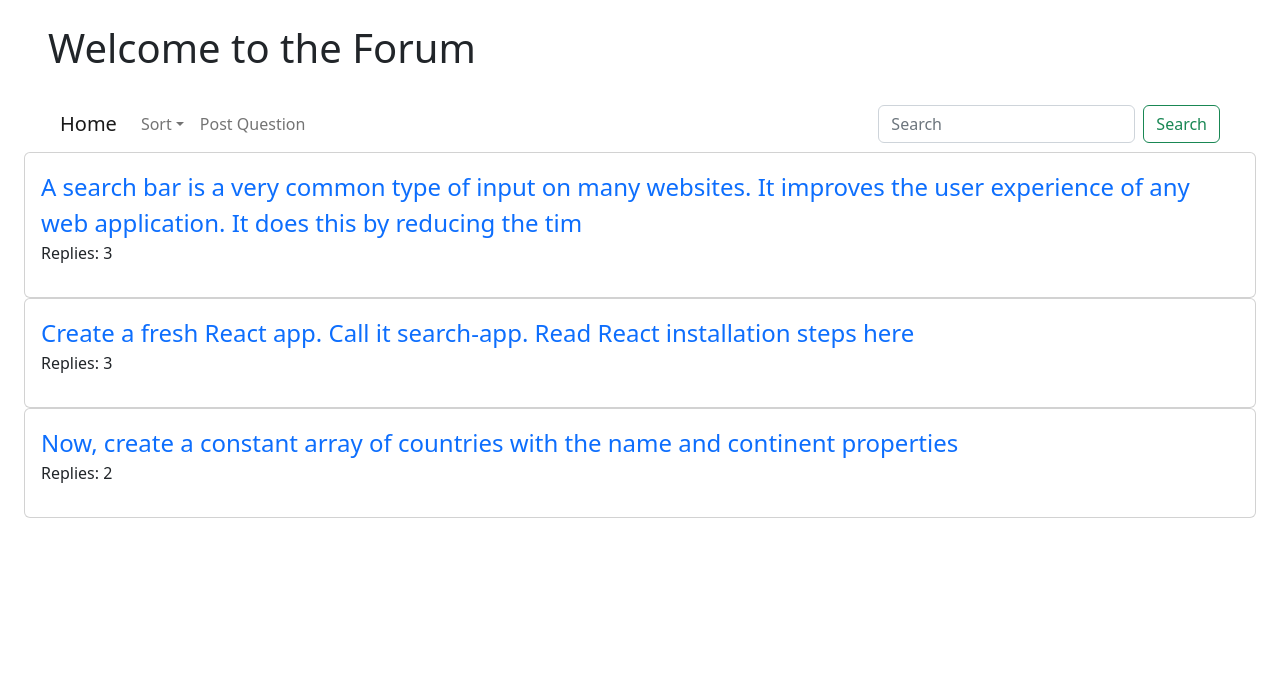
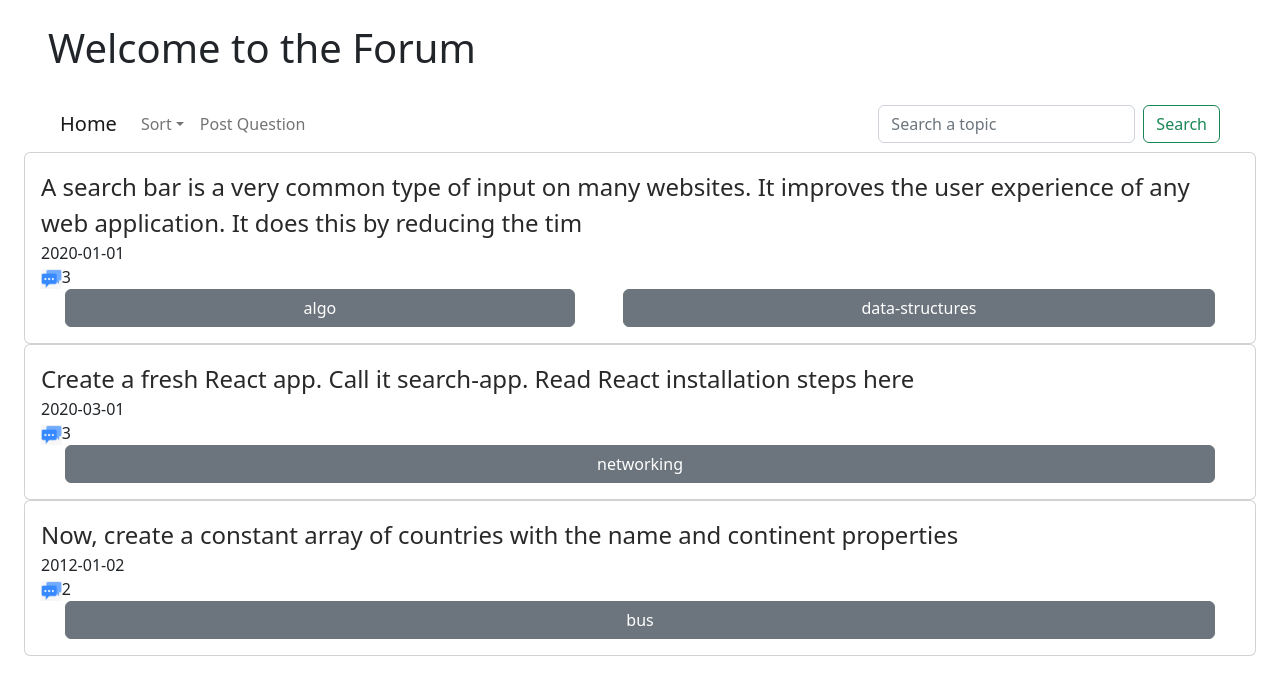
Before and after one commit to sltsheryl/NUSHive, a React (Create React App) app in the folder app/: page / in a window 1280 px wide. Shown: the top 694 px of the page. Built offline with nearby package versions, Linux system fonts and the light colour scheme.

Commit message:
Update forum

```diff
--- a/app/src/components/SideBar.jsx
+++ b/app/src/components/SideBar.jsx
@@ -34,7 +34,7 @@ function SideBar() {
           <Form className="d-flex">
             <Form.Control
               type="search"
-              placeholder="Search"
+              placeholder="Search a topic"
               className="me-2"
               aria-label="Search"
             />
--- a/app/src/components/forum/Post.jsx
+++ b/app/src/components/forum/Post.jsx
@@ -1,17 +1,45 @@
 import Card from 'react-bootstrap/Card';
+import replies from "../../images/replies.png";
+import Button from 'react-bootstrap/Button';
+import ButtonGroup from 'react-bootstrap/ButtonGroup';
+
 const Post = ({ post }) => {
     const titleStyle = {
+        color: "#292929",
         fontSize: "24px",
-        align: "left",
-        textDecoration:"none"    }
+        textDecoration: "none"
+    }
+
+    const tagsDisplay = [];
+    const tags = post.tags.split(" ")
+    for (var i=0; i < tags.length; i++) {
+        tagsDisplay.push(
+                <Button className="text-xs rounded mx-4 w-1" variant="secondary">{tags[i]}</Button>
+        );
+    }
+
 
   return (
     <div>
           <Card className="mx-4 " body>
               <a href="/" style={titleStyle}>{post.title}</a>
-      {/* <p>{post.date}</p> */}
-      {/* number of replies */}
-      <p>Replies: {post.replies.split(" ").length}</p>
+
+              {/* number of replies */}
+              <div>
+
+                  <p className="d-inline ">{post.date}</p>
+              </div>
+              <div className="replies">
+               <img height="20px" src={replies} />
+              <p className="d-inline">{post.replies.split(" ").length}</p>
+            </div>
+
+              <div className="row partners-images">
+                  <ButtonGroup >{ tagsDisplay }</ButtonGroup>
+                </div>
+
+
+
           </Card>
 
     </div>
```
Also changed, not shown: app/src/components/forum/AddPost/AddPost.jsx (added, +7 -0 lines), app/src/images/replies.png (added).
